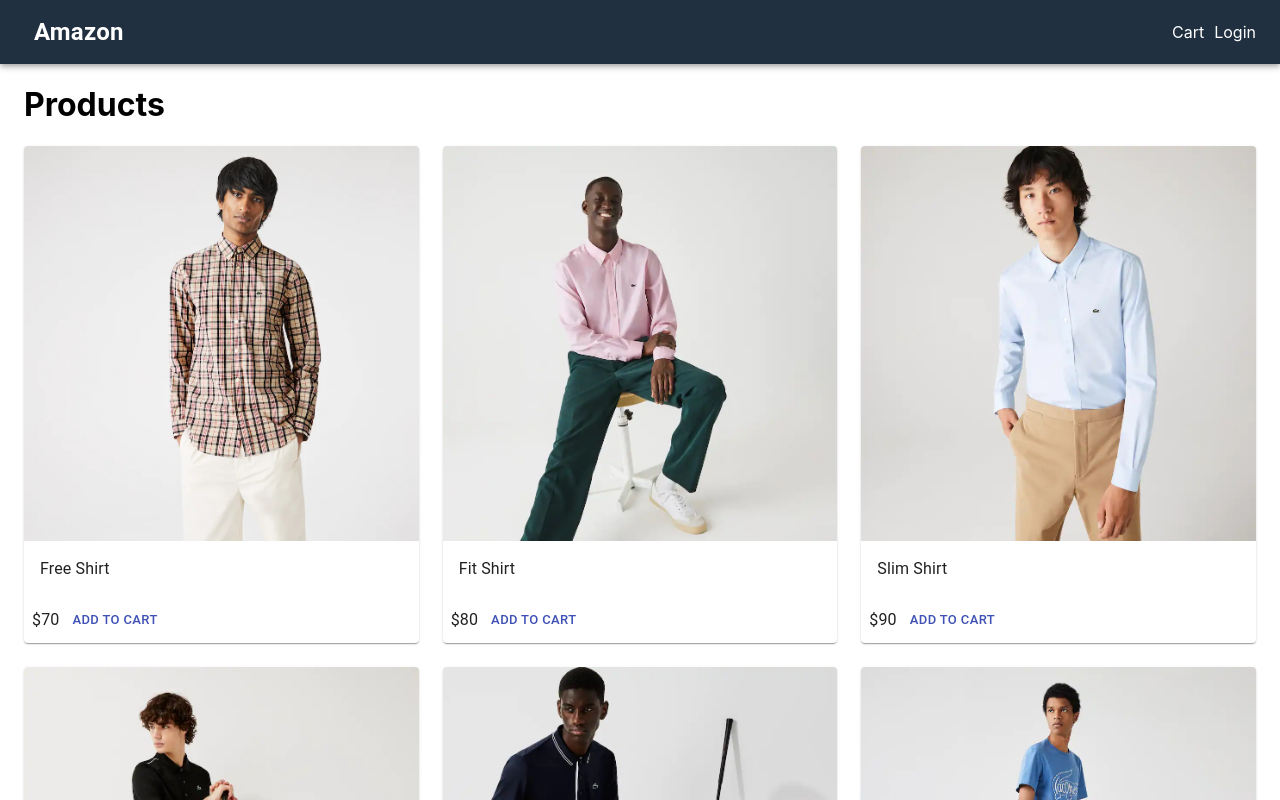
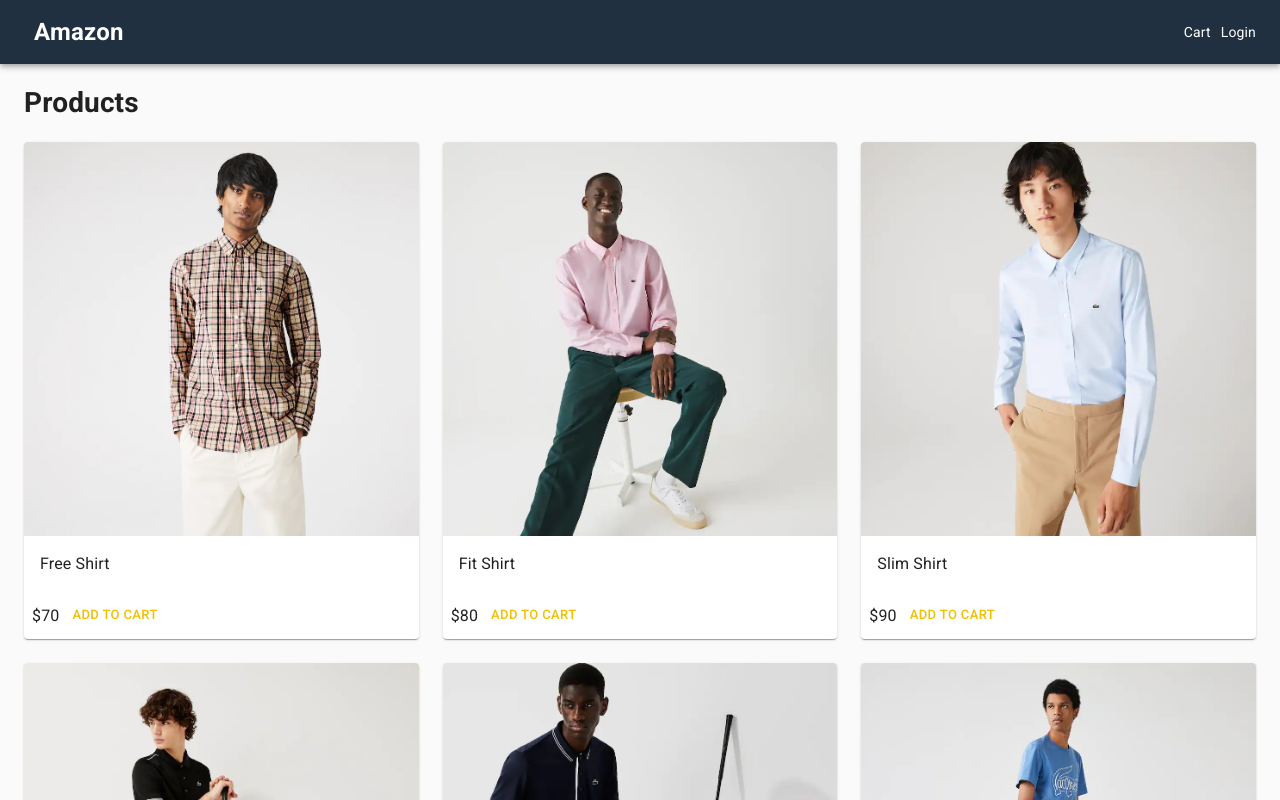
Before and after one commit to arifpehlivan/amazon-next, a Next.js app: page / in a window 1280 px wide. Shown: the top 800 px of the page. Built offline with nearby package versions, Linux system fonts and the light colour scheme.

Commit message:
add materialui theme

```diff
--- a/components/Layout.js
+++ b/components/Layout.js
@@ -1,17 +1,42 @@
-import { AppBar, Container, Link, Toolbar, Typography } from '@material-ui/core';
+import { AppBar, Container, createTheme, CssBaseline, Link, ThemeProvider, Toolbar, Typography } from '@material-ui/core';
 import Head from 'next/head';
 import React from 'react';
 import useStyles from '../utils/styles';
 import NextLink from "next/link";
 
-export default function Layout({title, description, children}) {
+export default function Layout({ title, description, children }) {
+    const theme = createTheme({
+        typography: {
+            h1: {
+                fontSize: "1.6rem",
+                fontWeight: 400,
+                margin: "1rem 0"
+            },
+            h2: {
+                fontSize: "1.4rem",
+                fontWeight: 400,
+                margin: "1rem 0"
+            }
+        },
+            palette: {
+                type: 'light',//darkMode ? 'dark' :
+                primary: {
+                    main: '#f0c000',
+                },
+                secondary: {
+                    main: '#208080',
+                },
+            },
+    });
     const classes = useStyles();
     return (
         <div>
             <Head>
-                <title>{title ? `${title} - Amazon Next`: "Amazon Next"} </title>
+                <title>{title ? `${title} - Amazon Next` : "Amazon Next"} </title>
                 {description && <meta name="description" content={description}></meta>}
             </Head>
+            <ThemeProvider theme={theme}>
+                <CssBaseline />
                 <AppBar position='static' className={classes.navbar}>
                     <Toolbar>
                         <NextLink href="/" passHref>
@@ -38,6 +63,8 @@
                         All rights reserved. Amazon Next.
                     </Typography>
                 </footer>
+            </ThemeProvider>
+
         </div>
     )
 }
--- a/pages/_document.js
+++ b/pages/_document.js
@@ -7,11 +7,14 @@
         return (
             <Html lang="en">
                 <Head>
-                    <body>
-                        <Main />
-                        <NextScript />
-                    </body>
+                    <link
+                        rel="stylesheet"
+                        href="https://fonts.googleapis.com/css?family=Roboto:300,400,500,700&display=swap" />
                 </Head>
+                <body>
+                    <Main />
+                    <NextScript />
+                </body>
             </Html>
         )
     }
--- a/pages/product/[slug].js
+++ b/pages/product/[slug].js
@@ -36,7 +36,7 @@
                 <Grid item md={3} xs={12}>
                     <List>
                         <ListItem>
-                        <Typography component="h1">{product.name}</Typography>
+                        <Typography component="h1" variant="h1">{product.name}</Typography>
                         </ListItem>
                         <ListItem>
                         <Typography>Category: {product.category}</Typography>
```
Lines whose indentation alone changed are shown as unchanged.
